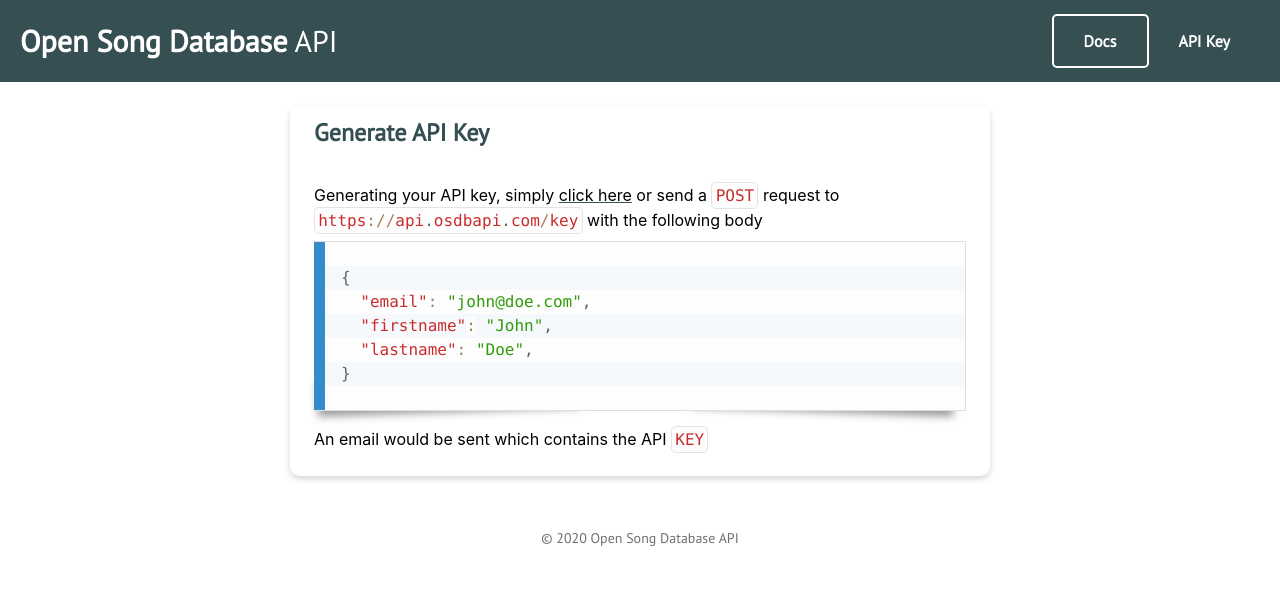
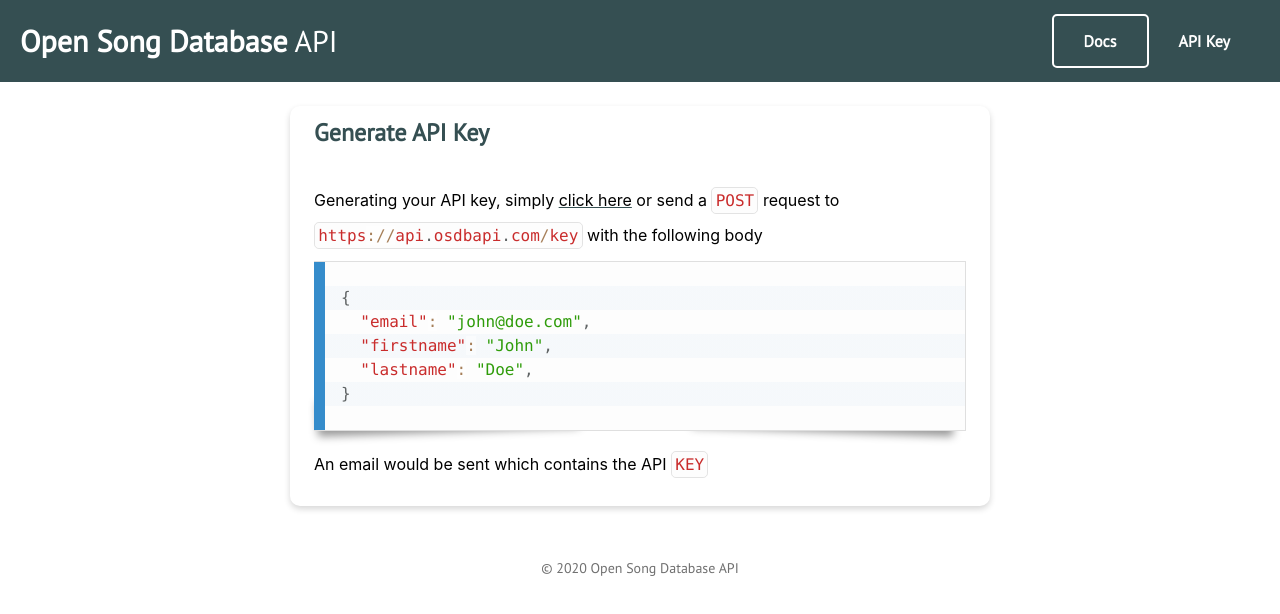
Before and after one commit to cokoghenun/open-song-database, a React (Create React App) app: page /doc/generatekey in a window 1280 px wide. Shown: the top 614 px of the page. Built offline with nearby package versions, Linux system fonts and the light colour scheme.

Commit message:
feat: Increases font

```diff
--- a/src/components/Page.js
+++ b/src/components/Page.js
@@ -27,7 +27,7 @@ const Page = ({ title = 'title', content }) => {
       >
         {title}
       </header>
-      <main css={{ padding: '0 24px 24px', lineHeight: '24px' }}>
+      <main css={{ padding: '0 24px 24px', lineHeight: '35px' }}>
         {content}
       </main>
     </section>
--- a/src/routes/doc/Doc.js
+++ b/src/routes/doc/Doc.js
@@ -64,11 +64,11 @@ const Doc = ({ match: { path }, location: { pathname } }) => {
       <div
         css={{
           zIndex: 10,
-          width: '48px',
+          width: '55px',
           color: '#fff',
           right: '20px',
           bottom: '20px',
-          height: '48px',
+          height: '55px',
           display: 'flex',
           cursor: 'pointer',
           position: 'fixed',
@@ -84,7 +84,7 @@ const Doc = ({ match: { path }, location: { pathname } }) => {
           setShowAside(!showAside);
         }}
       >
-        <span>@</span>
+        <span css={{fontsize:'24px', fontWeight: 'bold'}}>@</span>
       </div>
     </div>
   );
```
